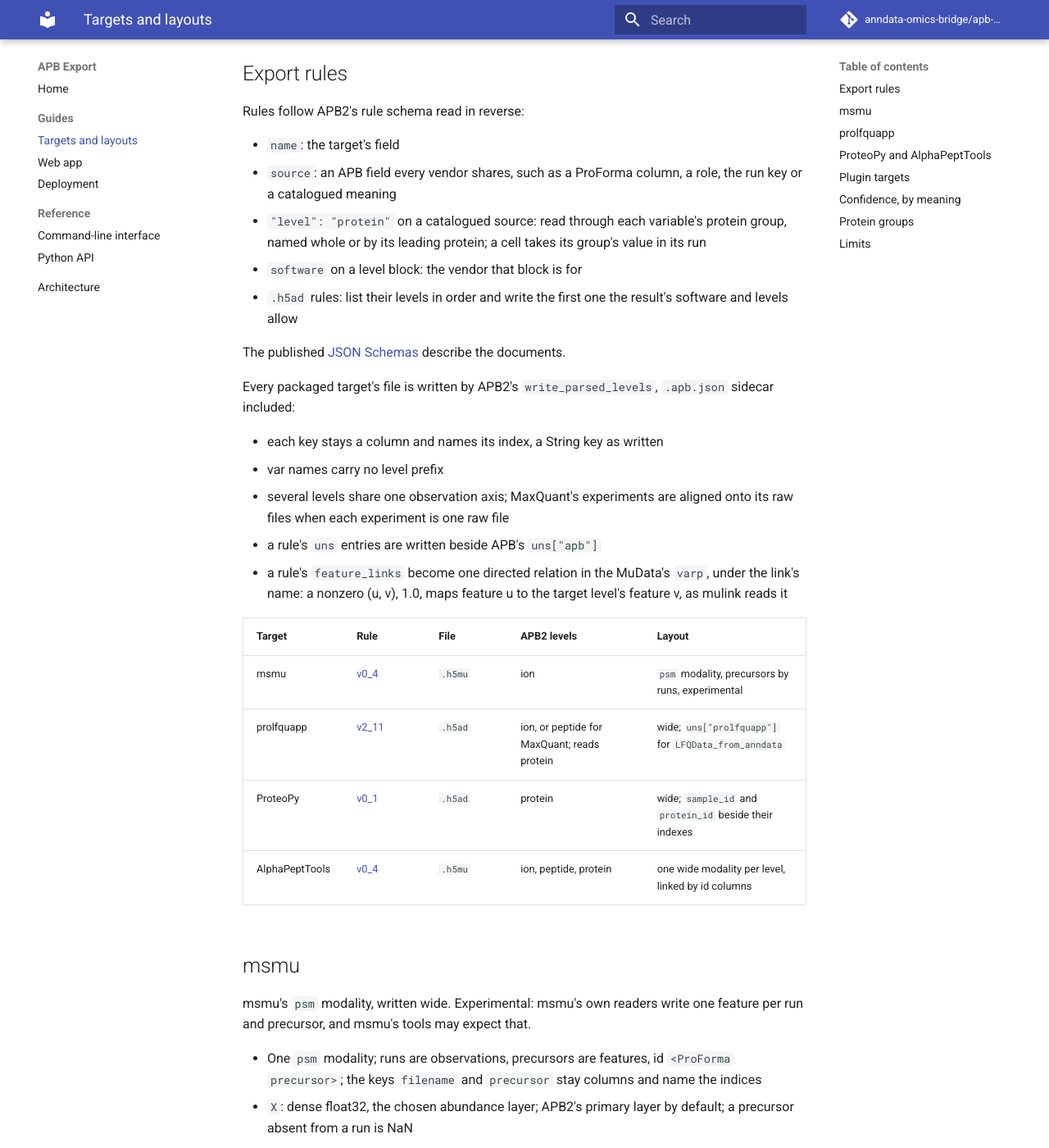
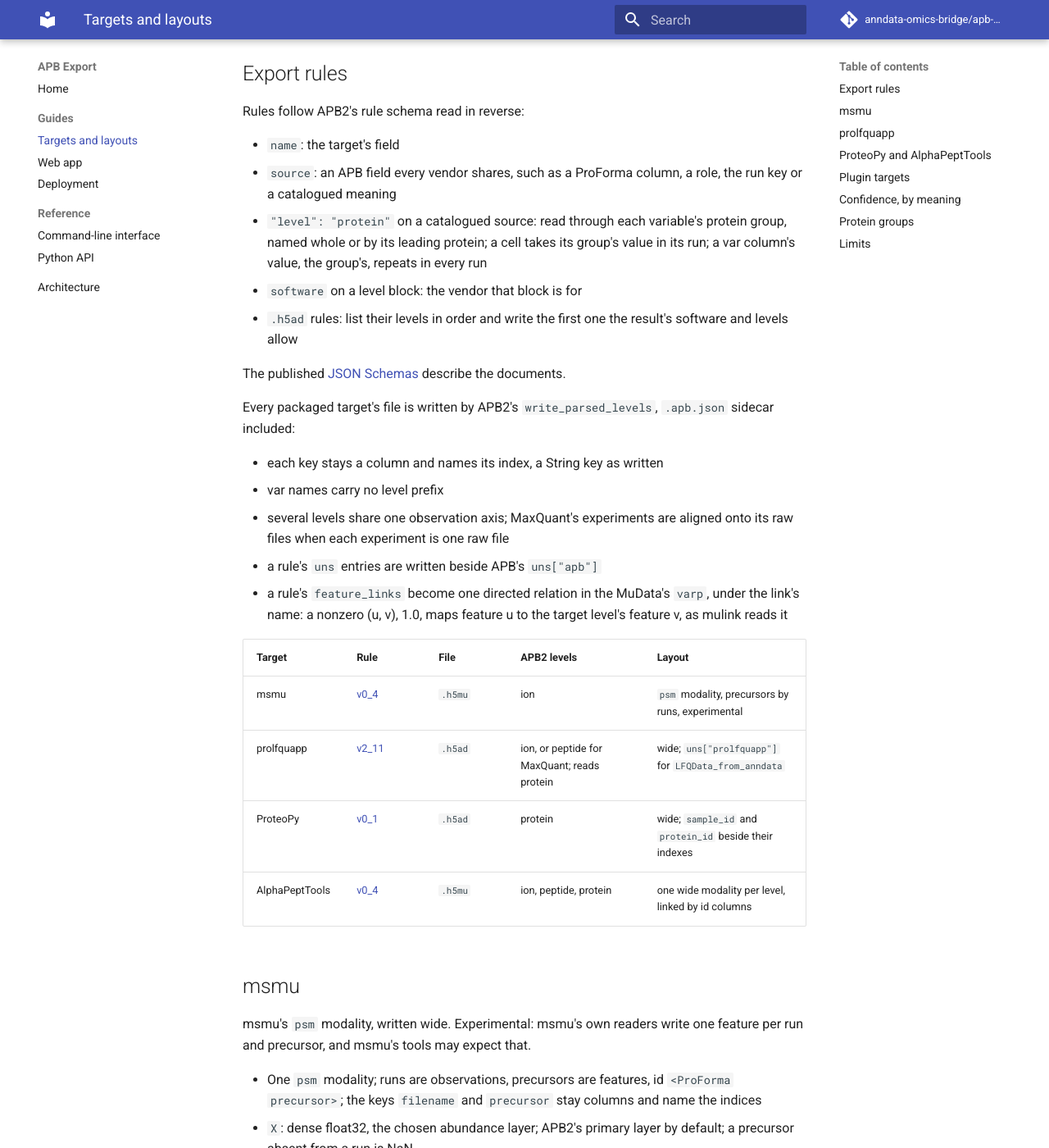
Before and after one commit to anndata-omics-bridge/apb-export, an MkDocs documentation site: the page built from docs/targets.md, in a window 1280 px wide and 1400 px high, scrolled down 199 px. Shown: the whole window at 82% size. Built offline with MkDocs 1.6.1 and Material for MkDocs 9.7.7, drawn with Linux system fonts in a browser that asks for light colours; comment, search, counter and statistics services are not loaded; some of the changed text lies outside the part shown.

Commit message:
docs: q_value order from var sources; --strict makes an empty layer an error
Library and experiment-wide q-values are var columns repeated in every
run; a field apb2 left out exports as one the vendor lacks.

```diff
--- a/docs/targets.md
+++ b/docs/targets.md
@@ -8,7 +8,7 @@ Rules follow APB2's rule schema read in reverse:
 
 - `name`: the target's field
 - `source`: an APB field every vendor shares, such as a ProForma column, a role, the run key or a catalogued meaning
-- `"level": "protein"` on a catalogued source: read through each variable's protein group, named whole or by its leading protein; a cell takes its group's value in its run
+- `"level": "protein"` on a catalogued source: read through each variable's protein group, named whole or by its leading protein; a cell takes its group's value in its run; a var column's value, the group's, repeats in every run
 - `software` on a level block: the vendor that block is for
 - `.h5ad` rules: list their levels in order and write the first one the result's software and levels allow
 
@@ -35,7 +35,7 @@ msmu's `psm` modality, written wide. Experimental: msmu's own readers write one
 
 - One `psm` modality; runs are observations, precursors are features, id `<ProForma precursor>`; the keys `filename` and `precursor` stay columns and name the indices
 - `X`: dense float32, the chosen abundance layer; APB2's primary layer by default; a precursor absent from a run is NaN
-- `layers`: each run's `q_value` and `PEP`, where the vendor reports them
+- `layers`: `q_value`, the library or experiment-wide q-value repeated in every run where the vendor reports one, else each run's; each run's `PEP`, where the vendor reports it
 - `var`: `proteins`, `peptide`, `stripped_peptide`, `charge`, `peptide_length`, `decoy`, `contaminant`, and `PEP` and `q_value` where reported, each the precursor's lowest value across runs (`how: "layer_minimum"`)
 - `uns`: `apb_export_status: "experimental"`, msmu's reader settings plus APB metadata; `uns["apb"]` holds the result's root records and the `export` record
 - Features without a protein: left out and counted in the export record, since msmu's protein inference would group them as one unnamed protein
@@ -76,7 +76,7 @@ toy = "toy_plugin.export_rule"
 
 ## Confidence, by meaning
 
-- `q_value`: library q-value when match-between-runs filled it, else experiment-wide, else per run; the order msmu's DIA-NN reader uses
+- `q_value`: library q-value (var) when it holds a nonzero value, else experiment-wide (var), else per run; the first two repeat in every run; the order msmu's DIA-NN reader uses
 - `PEP`: the vendor's posterior error probability
 - Lookup: apb-catalog's `identification_confidence` and `proteobench_entrapment` catalogues
 - Not reported: no `q_value` column, so msmu's filter cannot act on an invented value; `PEP` is NaN, because msmu's `to_peptide` requires the column
```
Also changed, not shown: AGENTS.md (+1 -1 lines), README.md (+3 -3 lines), docs/architecture.md (+1 -1 lines), docs/cli.md (+1 -1 lines), 1 other file.
